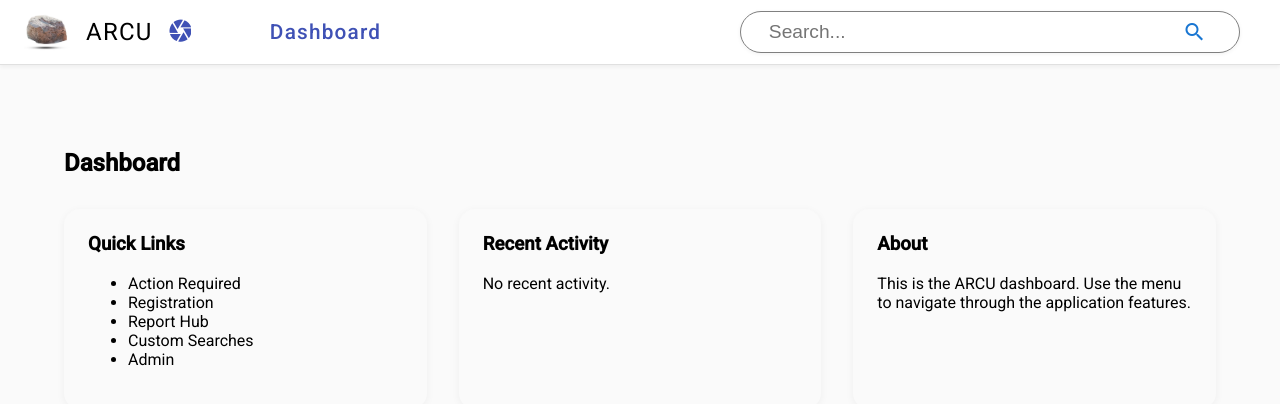
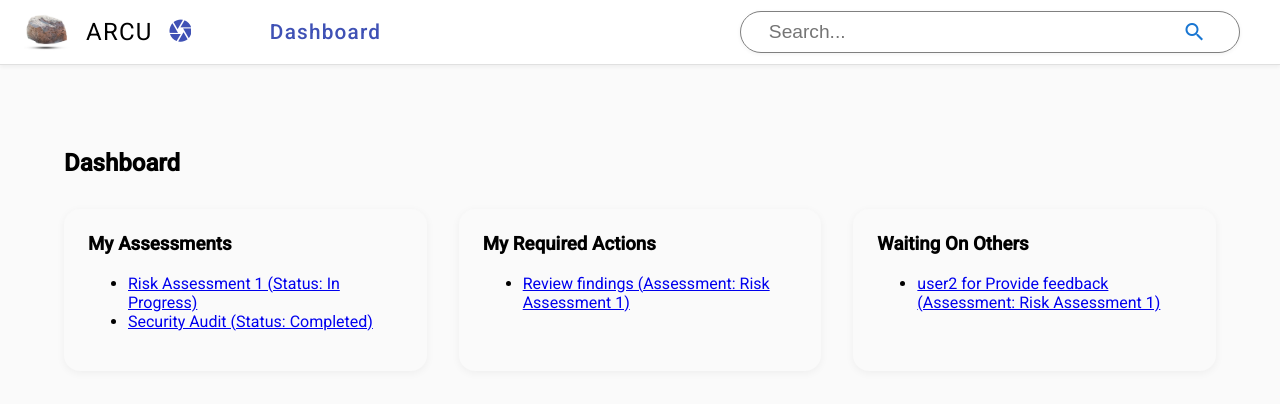
Before and after one commit to kerjillion/ARCU, an Angular app: page / in a window 1280 px wide. Shown: the top 404 px of the page. Built offline with nearby package versions, Linux system fonts and the light colour scheme.

Commit message:
update the dashboard

```diff
--- a/src/app/features/dashboard/dashboard.component.html
+++ b/src/app/features/dashboard/dashboard.component.html
@@ -2,22 +2,34 @@
   <h2>{{ dashboardTitle() }}</h2>
   <div class="dashboard-widgets">
     <div class="dashboard-widget">
-      <h3>Quick Links</h3>
+      <h3>My Assessments</h3>
       <ul>
-        <li><a routerLink="/action-required">Action Required</a></li>
-        <li><a routerLink="/registration">Registration</a></li>
-        <li><a routerLink="/report-hub">Report Hub</a></li>
-        <li><a routerLink="/custom-searches">Custom Searches</a></li>
-        <li><a routerLink="/admin">Admin</a></li>
+        <li *ngFor="let assessment of myAssessments()">
+          <a [routerLink]="['/assessment', assessment.id]">
+            {{ assessment.title }} (Status: {{ assessment.status }})
+          </a>
+        </li>
       </ul>
     </div>
     <div class="dashboard-widget">
-      <h3>Recent Activity</h3>
-      <p>No recent activity.</p>
+      <h3>My Required Actions</h3>
+      <ul>
+        <li *ngFor="let action of myActions()">
+          <a [routerLink]="['/assessment', action.assessmentId]" [queryParams]="{ tab: getTabForAction(action) }">
+            {{ action.description }} (Assessment: {{ action.assessmentTitle }})
+          </a>
+        </li>
+      </ul>
     </div>
     <div class="dashboard-widget">
-      <h3>About</h3>
-      <p>This is the ARCU dashboard. Use the menu to navigate through the application features.</p>
+      <h3>Waiting On Others</h3>
+      <ul>
+        <li *ngFor="let wait of waitingOnOthers()">
+          <a [routerLink]="['/assessment', wait.assessmentId]" [queryParams]="{ tab: getTabForAction(wait) }">
+            {{ wait.user }} for {{ wait.actionDescription }} (Assessment: {{ wait.assessmentTitle }})
+          </a>
+        </li>
+      </ul>
     </div>
   </div>
 </div>
--- a/src/app/features/dashboard/dashboard.component.ts
+++ b/src/app/features/dashboard/dashboard.component.ts
@@ -1,11 +1,100 @@
 import { Component, signal } from '@angular/core';
+import { CommonModule } from '@angular/common';
+import { RouterModule } from '@angular/router';
+import { Injectable } from '@angular/core';
+
+// Mock interfaces
+interface Assessment {
+  id: string;
+  title: string;
+  status: string;
+  ownerId: string;
+  stakeholders: string[];
+}
+
+interface Action {
+  id: string;
+  assessmentId: string;
+  assessmentTitle: string;
+  description: string;
+  assignedTo: string;
+  status: 'pending' | 'completed';
+}
+
+interface WaitingOn {
+  assessmentId: string;
+  assessmentTitle: string;
+  user: string;
+  actionDescription: string;
+}
+
+@Injectable({ providedIn: 'root' })
+class AssessmentService {
+  private assessments: Assessment[] = [
+    { id: '1', title: 'Risk Assessment 1', status: 'In Progress', ownerId: 'user1', stakeholders: ['user1', 'user2'] },
+    { id: '2', title: 'Compliance Review', status: 'Pending', ownerId: 'user2', stakeholders: ['user2', 'user3'] },
+    { id: '3', title: 'Security Audit', status: 'Completed', ownerId: 'user1', stakeholders: ['user1', 'user3'] },
+  ];
+  private actions: Action[] = [
+    { id: 'a1', assessmentId: '1', assessmentTitle: 'Risk Assessment 1', description: 'Review findings', assignedTo: 'user1', status: 'pending' },
+    { id: 'a2', assessmentId: '2', assessmentTitle: 'Compliance Review', description: 'Submit documents', assignedTo: 'user3', status: 'pending' },
+    { id: 'a3', assessmentId: '3', assessmentTitle: 'Security Audit', description: 'Approve audit', assignedTo: 'user1', status: 'completed' },
+    { id: 'a4', assessmentId: '1', assessmentTitle: 'Risk Assessment 1', description: 'Provide feedback', assignedTo: 'user2', status: 'pending' },
+  ];
+  getAssessmentsForStakeholder(userId: string): Assessment[] {
+    return this.assessments.filter(a => a.stakeholders.includes(userId));
+  }
+  getActionsForUser(userId: string): Action[] {
+    return this.actions.filter(a => a.assignedTo === userId && a.status === 'pending');
+  }
+  getWaitingOnOthersForOwner(userId: string): WaitingOn[] {
+    const owned = this.assessments.filter(a => a.ownerId === userId);
+    const ownedIds = owned.map(a => a.id);
+    return this.actions
+      .filter(a => ownedIds.includes(a.assessmentId) && a.assignedTo !== userId && a.status === 'pending')
+      .map(a => ({
+        assessmentId: a.assessmentId,
+        assessmentTitle: a.assessmentTitle,
+        user: a.assignedTo,
+        actionDescription: a.description
+      }));
+  }
+}
 
 @Component({
   selector: 'app-dashboard',
   standalone: true,
+  imports: [CommonModule, RouterModule],
   templateUrl: './dashboard.component.html',
-  styleUrls: ['./dashboard.component.scss']
+  styleUrls: ['./dashboard.component.scss'],
+  providers: [AssessmentService]
 })
 export class DashboardComponent {
   dashboardTitle = signal('Dashboard');
+  myAssessments = signal<Assessment[]>([]);
+  myActions = signal<Action[]>([]);
+  waitingOnOthers = signal<WaitingOn[]>([]);
+
+  constructor(private assessmentService: AssessmentService) {
+    // Replace 'user1' with actual user id from auth service in real app
+    const userId = 'user1';
+    this.myAssessments.set(this.assessmentService.getAssessmentsForStakeholder(userId));
+    this.myActions.set(this.assessmentService.getActionsForUser(userId));
+    this.waitingOnOthers.set(this.assessmentService.getWaitingOnOthersForOwner(userId));
+  }
+
+  getTabForAction(action: { description?: string; actionDescription?: string }): string {
+    // Map action descriptions to tab names (customize as needed)
+    const desc = (action.description || action.actionDescription || '').toLowerCase();
+    if (desc.includes('review')) return 'overview';
+    if (desc.includes('deploy')) return 'deployment';
+    if (desc.includes('relationship')) return 'relationships';
+    if (desc.includes('scope')) return 'scope';
+    if (desc.includes('policy')) return 'policy';
+    if (desc.includes('regulation')) return 'regulation';
+    if (desc.includes('risk')) return 'risks';
+    if (desc.includes('note')) return 'notes';
+    if (desc.includes('pov')) return 'pov';
+    return 'overview';
+  }
 }
```
Also changed, not shown: src/app/core/assessment.service.ts (added).
